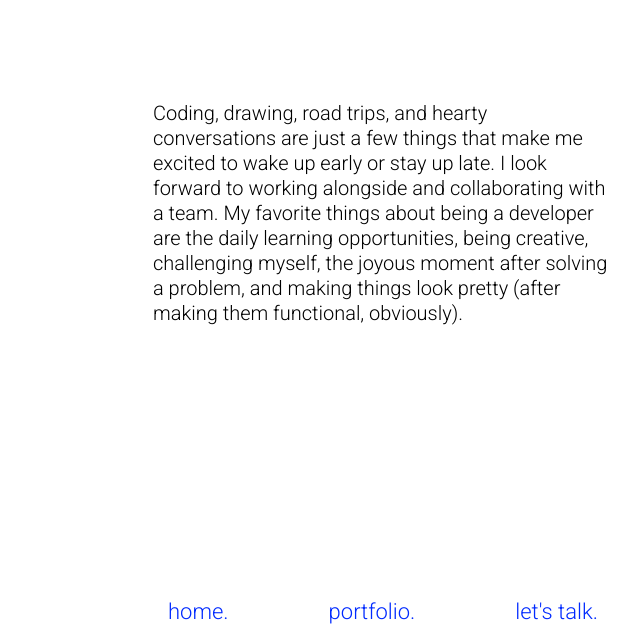
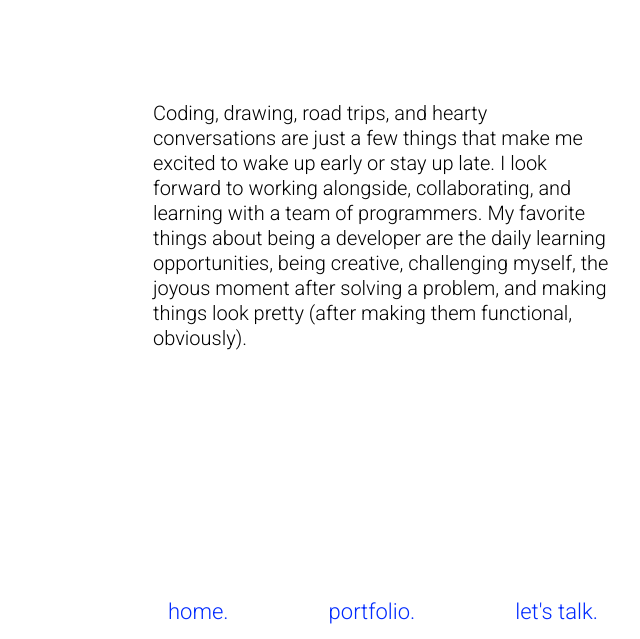
Before and after one commit to kossanr/portfolio, a plain HTML site: page about.html in a window 1280 px wide. Shown: the part 161-800 px from the top of the page, without its empty margins (257-897 px from the left). Drawn offline with Linux system fonts and the light colour scheme.

Commit message:
updated bio

```diff
--- a/about.html
+++ b/about.html
@@ -20,11 +20,11 @@
       <p class="bio">
         Coding, drawing, road trips, and hearty conversations are just a few
         things that make me excited to wake up early or stay up late. I look
-        forward to working alongside and collaborating with a team. My favorite
-        things about being a developer are the daily learning opportunities,
-        being creative, challenging myself, the joyous moment after solving a
-        problem, and making things look pretty (after making them functional,
-        obviously).
+        forward to working alongside, collaborating, and learning with a team of
+        programmers. My favorite things about being a developer are the daily
+        learning opportunities, being creative, challenging myself, the joyous
+        moment after solving a problem, and making things look pretty (after
+        making them functional, obviously).
       </p>
     </main>
     <nav class="navigation">
```
